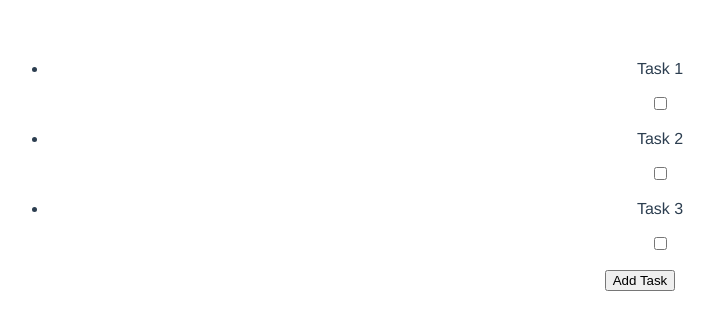
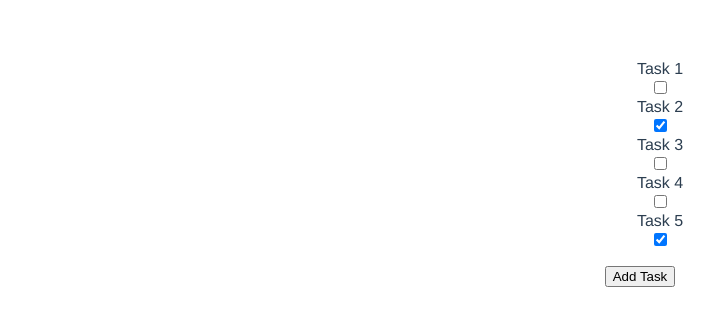
Before and after one commit to tw-mitchellgoon/vueSpringBootDemo, a Vue app in the folder vue-frontend/: page / in a window 1280 px wide. Shown: the top 330 px of the page, without its empty margins (0-714 px from the left). Built offline with nearby package versions, Linux system fonts and the light colour scheme.

Commit message:
Add to do item component, logic to render to do items

```diff
--- /dev/null
+++ b/vue-frontend/src/components/ToDoItem.vue
@@ -0,0 +1,12 @@
+<template>
+  <div class="item">
+    <div class="title"><slot name="title" /></div>
+    <div class="completed">
+      <slot name="completed"></slot>
+    </div>
+  </div>
+</template>
+
+<script>
+export default {};
+</script>
--- a/vue-frontend/src/components/ToDoPage.vue
+++ b/vue-frontend/src/components/ToDoPage.vue
@@ -1,33 +1,38 @@
 <template>
   <div class="container">
     <ul>
-      <li>
-        <span
-          ><p>Task 1</p>
-          <input type="checkbox" />
-        </span>
-      </li>
-      <li>
-        <span
-          ><p>Task 2</p>
-          <input type="checkbox" />
-        </span>
-      </li>
-      <li>
-        <span
-          ><p>Task 3</p>
-          <input type="checkbox" />
-        </span>
-      </li>
+      <ToDoItem
+        v-for="item in store.state.toDoList"
+        :key="item.id"
+      >
+        <template v-slot:title>
+          {{ item.title }}
+        </template>
+        <template v-slot:completed>
+          <input
+            type="checkbox"
+            :checked="item.completed"
+          />
+        </template>
+      </ToDoItem>
     </ul>
     <button>Add Task</button>
   </div>
 </template>
 
 <script>
+import ToDoItem from "./ToDoItem.vue";
+import { store } from "../store/store";
 export default {
   name: "ToDo",
-  setup() {},
+  components: {
+    ToDoItem,
+  },
+  setup() {
+    return {
+      store,
+    };
+  },
 };
 </script>
 
```
